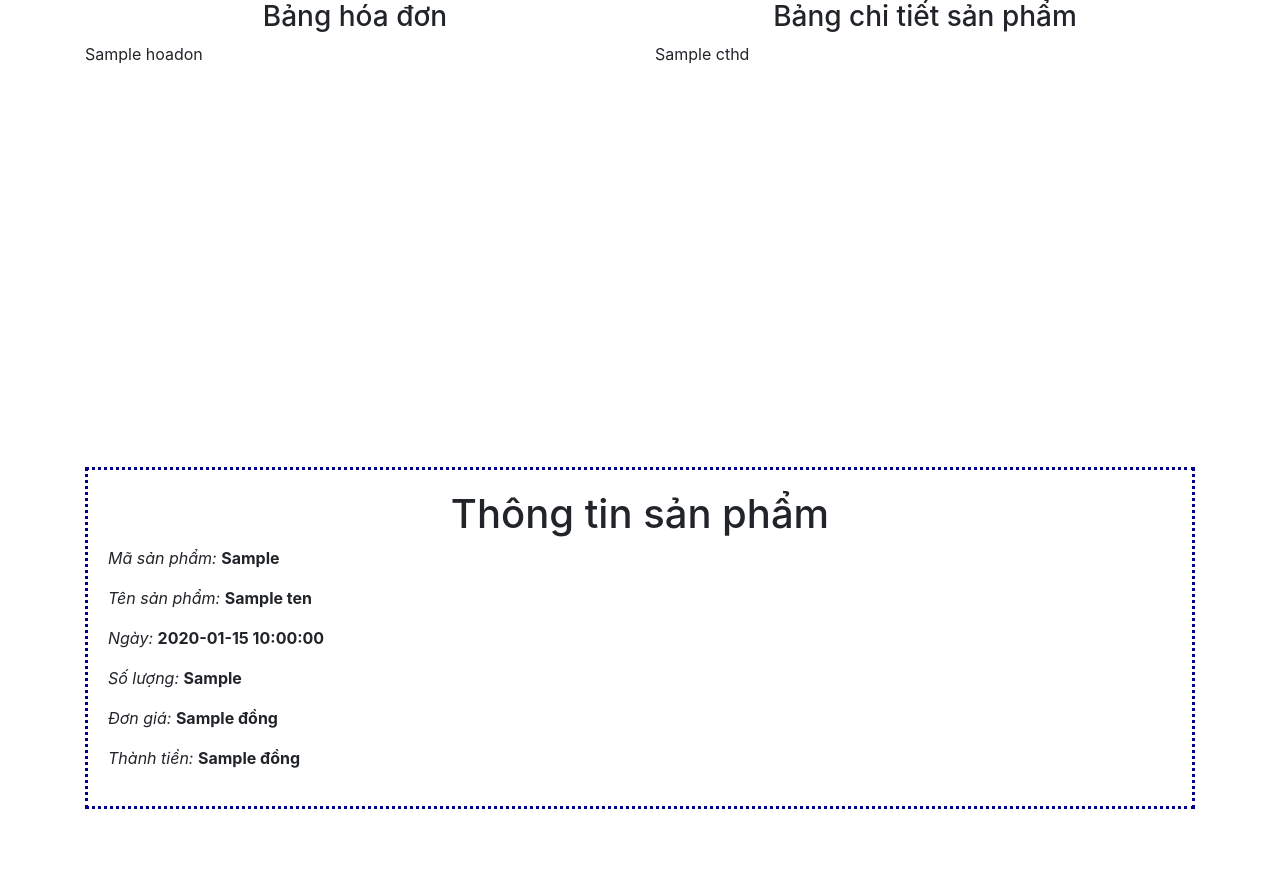
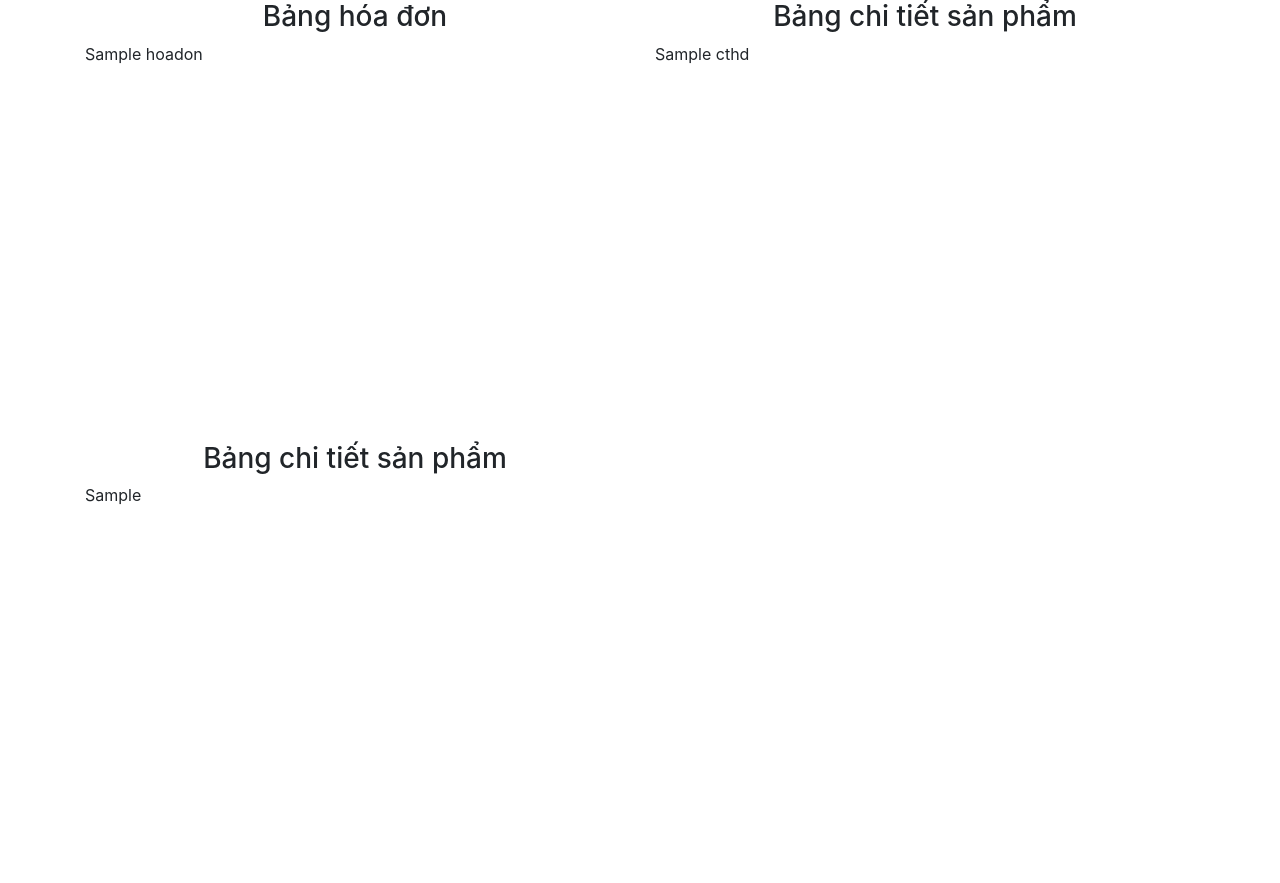
Before and after one commit to chipchip00/flask, a Flask app: template templates/result.html in a window 1280 px wide. Before the commit the page ends 809 px from the top, so only its background shows below. Run offline with Flask 2, Linux system fonts and the light colour scheme; the template is opened without the code that fills it: most values are stand-ins (such as "Sample title", 1, 10 or a date in 2020).

Commit message:
Create new flask project

```diff
--- a/app.py
+++ b/app.py
@@ -27,9 +27,10 @@ def result():
 
         df_hoadon = pd.read_excel(path1, index_col=False)
         df_cthd = pd.read_excel(path2, index_col=False)
-
+        df_result = find_product(path1,path2,start_date, end_date)
+        df_result["Thành tiền"] = df_result["Số lượng"]*df_result["Đơn giá"]
         return render_template('result.html',
-            product_info = find_product(path1,path2,start_date, end_date),
+            product_info = df_result.to_html(index=False,classes="table table-dark"),
             hoadon = df_hoadon.to_html(index=False,classes="table table-dark"),
             cthd = df_cthd.to_html(index=False,classes="table table-dark")
         )
--- a/templates/result.html
+++ b/templates/result.html
@@ -13,16 +13,13 @@
                     {{cthd|safe}}
                 </div>
             </div>
-
-        </div>
-        <div class="result_section">
-            <h1 class="center_text">Thông tin sản phẩm</h1>
-            <p><i>Mã sản phẩm: </i><b>{{product_info.ma}}</b></p>
-            <p><i>Tên sản phẩm: </i><b>{{product_info.ten}}</b></p>
-            <p><i>Ngày: </i><b>{{product_info.date}}</b></p>
-            <p><i>Số lượng: </i><b>{{product_info.so_luong}}</b></p>
-            <p><i>Đơn giá: </i><b>{{product_info.don_gia}} đồng</b></p>
-            <p><i>Thành tiền: </i><b>{{product_info.thanh_tien}} đồng</b></p>
+            <div class="col-md-6">
+                <h3 class="center_text">Bảng chi tiết sản phẩm</h3>
+                <div  id="cthd">
+                    {{product_info|safe}}
+                </div>
+            </div>
         </div>
 
+
 {% endblock %}
```
Also changed, not shown: main.py (+15 -11 lines).
